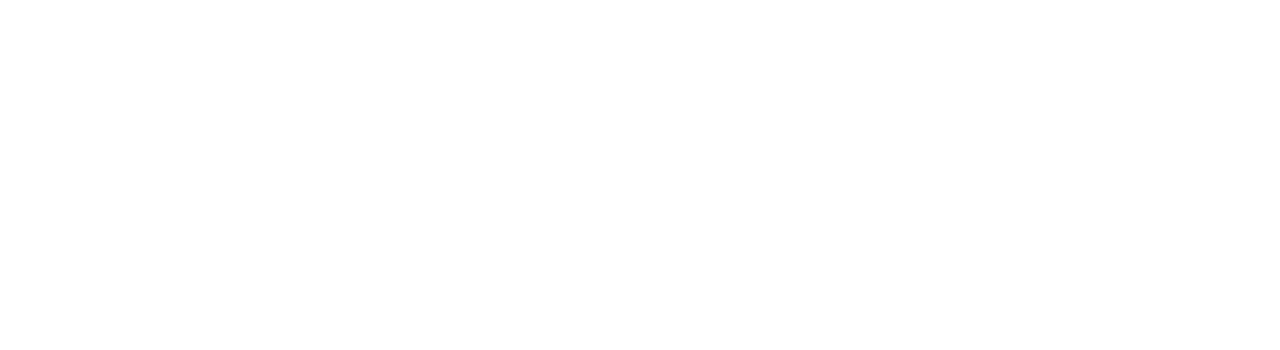
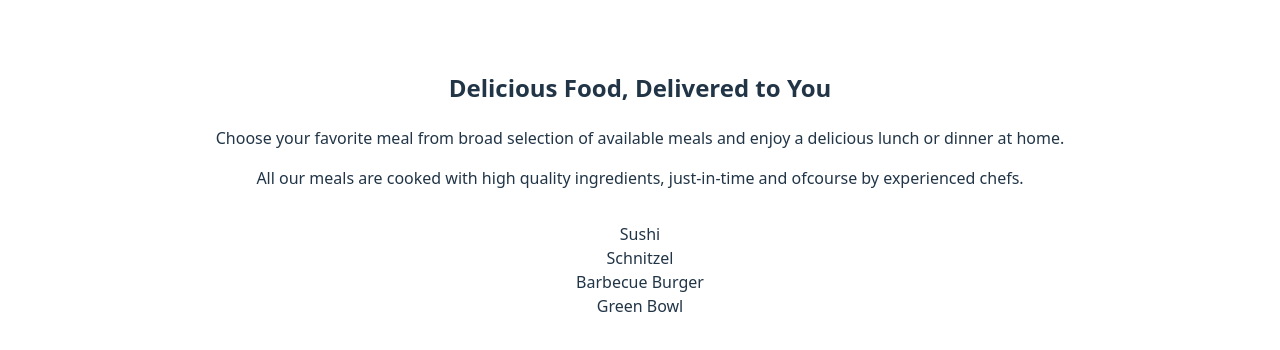
Before and after one commit to Ashutosh9110/food_order_app, a React (Vite) app: page / in a window 1280 px wide. Shown: the part 438-788 px from the top of the page. Built offline with nearby package versions, Linux system fonts and the light colour scheme.

Commit message:
Adding a Meals Component

```diff
--- a/src/App.jsx
+++ b/src/App.jsx
@@ -1,13 +1,16 @@
 import { Fragment } from 'react'
 import './App.css'
 import Header from './components/Layout/Header'
+import Meals from './components/Meals/Meals'
 
 function App() {
 
   return (
     <Fragment>
       <Header />
-
+      <main>
+        <Meals />
+      </main>
     </Fragment>
   )
 }
--- /dev/null
+++ b/src/components/Meals/AvailableMeals.jsx
@@ -0,0 +1,44 @@
+import classes from "./AvailableMeals.module.css"
+
+  const DUMMY_MEALS = [
+    {
+      id: 'm1',
+      name: 'Sushi',
+      description: 'Finest fish and veggies',
+      price: 22.99,
+    },
+    {
+      id: 'm2',
+      name: 'Schnitzel',
+      description: 'A german specialty!',
+      price: 16.5,
+    },
+    {
+      id: 'm3',
+      name: 'Barbecue Burger',
+      description: 'American, raw, meaty',
+      price: 12.99,
+    },
+    {
+      id: 'm4',
+      name: 'Green Bowl',
+      description: 'Healthy...and green...',
+      price: 18.99,
+    },
+  ];
+
+
+  const AvailableMeals = () => {
+
+    const mealsList = DUMMY_MEALS.map((meal) => <li>{meal.name}</li>)
+
+    return (
+      <section className={classes.meals}>
+        <ul>
+          {mealsList}
+        </ul>
+      </section>
+    )
+  }
+
+  export default AvailableMeals
--- /dev/null
+++ b/src/components/Meals/AvailableMeals.module.css
@@ -0,0 +1,24 @@
+.meals {
+  max-width: 60rem;
+  width: 90%;
+  margin: 2rem auto;
+  animation: meals-appear 1s ease-out forwards;
+}
+
+.meals ul {
+  list-style: none;
+  margin: 0;
+  padding: 0;
+}
+
+@keyframes meals-appear {
+  from {
+    opacity: 0;
+    transform: translateY(3rem);
+  }
+
+  to {
+    opacity: 1;
+    transform: translateY(0);
+  }
+}
--- /dev/null
+++ b/src/components/Meals/Meals.jsx
@@ -0,0 +1,15 @@
+import MealsSummary from "./MealsSummary"
+import AvailableMeals from "./AvailableMeals"
+import { Fragment } from "react"
+
+const Meals = () => {
+
+  return (
+    <Fragment>
+      <MealsSummary />
+      <AvailableMeals />
+    </Fragment>
+  )
+}
+
+export default Meals
--- /dev/null
+++ b/src/components/Meals/MealsSummary.jsx
@@ -0,0 +1,20 @@
+import React from 'react'
+import classes from "./MealsSummary.module.css"
+
+const MealsSummary = () => {
+
+
+  return (
+    <section className={classes.summary}>
+      <h2>Delicious Food, Delivered to You</h2>
+      <p>
+        Choose your favorite meal from broad selection of available meals and enjoy a delicious lunch or dinner at home.
+      </p>
+      <p>
+        All our meals are cooked with high quality ingredients, just-in-time and ofcourse by experienced chefs.
+      </p>
+    </section>
+  )
+}
+
+export default MealsSummary
```
Also changed, not shown: src/components/Meals/MealsSummary.module.css (added).
